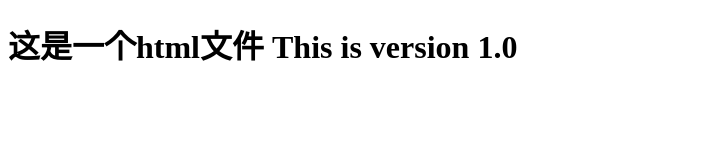
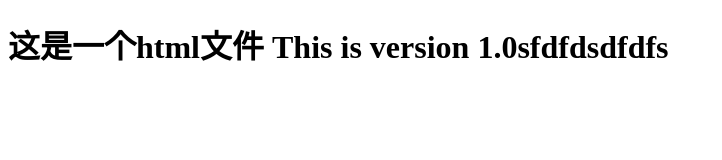
Before and after one commit to kunshao666/GitStudy, a plain HTML site: page index.html in a window 1280 px wide. Shown: the whole page, without its empty margins (0-722 px from the left). Drawn offline with Linux system fonts and the light colour scheme.

Commit message:
这是真真正正的version 1.0,最后一次修改

```diff
--- a/index.html
+++ b/index.html
@@ -5,6 +5,6 @@
 	<link rel="stylesheet" type="text/css" href="style.css">
 </head>
 <body>
-	<h1>这是一个html文件 This is version 1.0</h1>
+	<h1>这是一个html文件 This is version 1.0sfdfdsdfdfs</h1>
 </body>
 </html>
```
